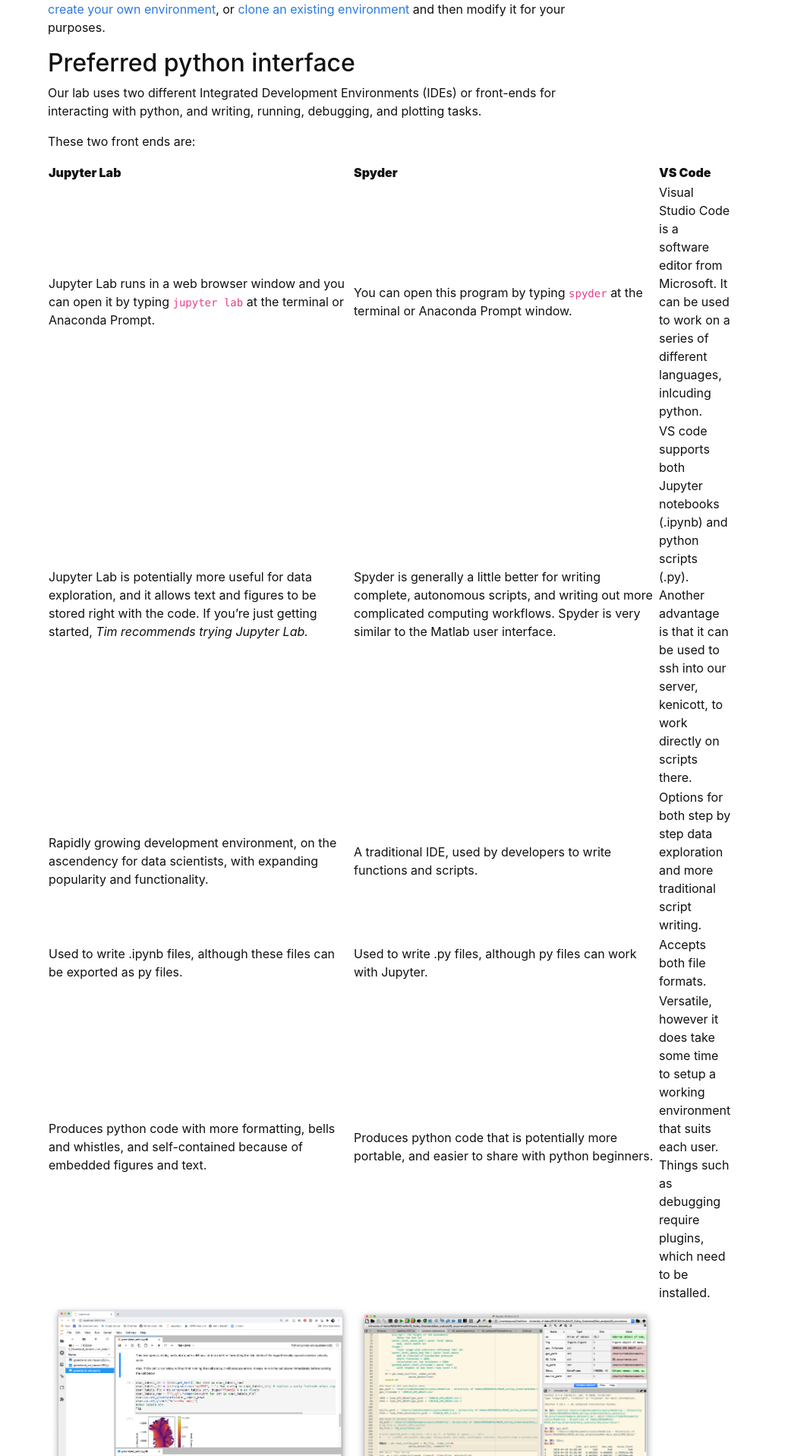
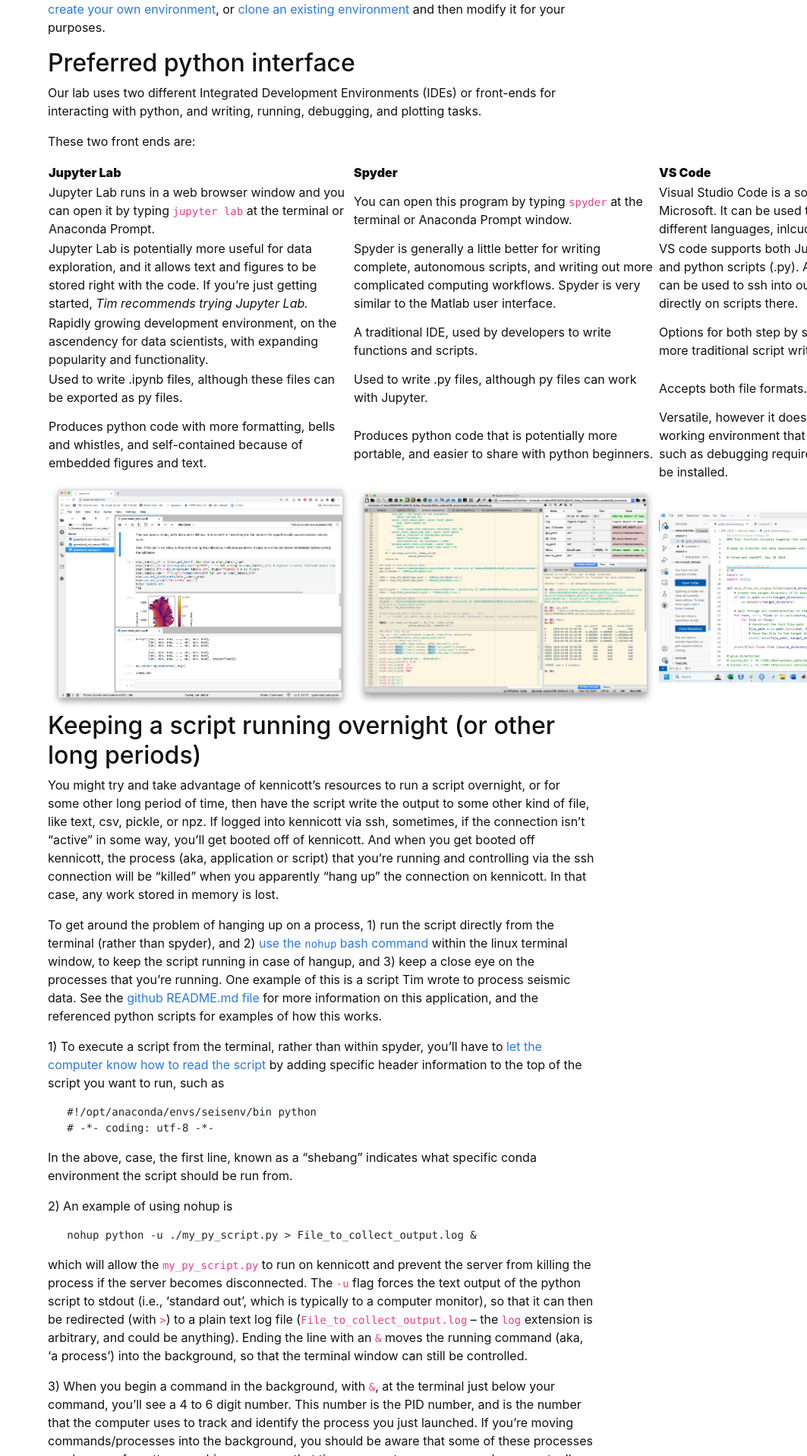
Before and after one commit to yoramterleth/uiglaciology, a Jekyll site: the page built from content/3-code.md, in a window 1280 px wide. Shown: the part 2496-4412 px from the top of the page at 76% size, without its empty margins (217-1280 px from the left). Built offline with Jekyll 4.4.1, drawn with Linux system fonts in a browser that asks for light colours.

Commit message:
Update 3-code.md
added screenshot to vs code section.

```diff
--- a/content/3-code.md
+++ b/content/3-code.md
@@ -58,7 +58,7 @@ These two front ends are:
 | Rapidly growing development environment, on the ascendency for data scientists, with expanding popularity and functionality. | A traditional IDE, used by developers to write functions and scripts. | Options for both step by step data exploration and more traditional script writing. |
 | Used to write .ipynb files, although these files can be exported as py files. | Used to write .py files, although py files can work with Jupyter. | Accepts both file formats. |
 | Produces python code with more formatting, bells and whistles, and self-contained because of embedded figures and text. | Produces python code that is potentially more portable, and easier to share with python beginners. | Versatile, however it does take some time to setup a working environment that suits each user. Things such as debugging require plugins, which need to be installed. |
-| <img src="../images/jupyter.png" alt="Jupyter screenshot" width="400"/> | <img src="../images/spyder.png" alt="Spyder screenshot" width="400"/> |
+| <img src="../images/jupyter.png" alt="Jupyter screenshot" width="400"/> | <img src="../images/spyder.png" alt="Spyder screenshot" width="400"/> | <img src="../images/vs_code.png" alt="VS Code screenshot" width="400"/>
 
 
 
```
